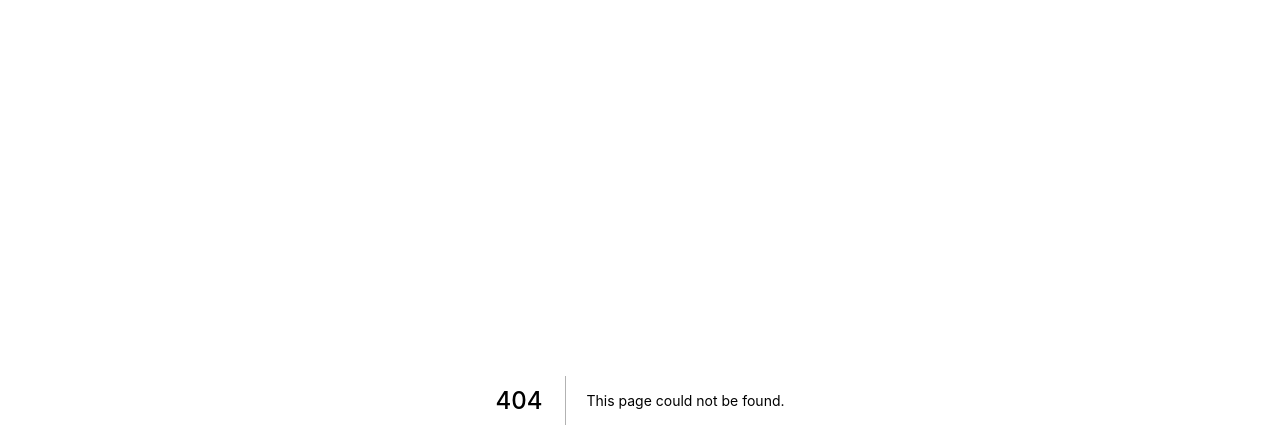
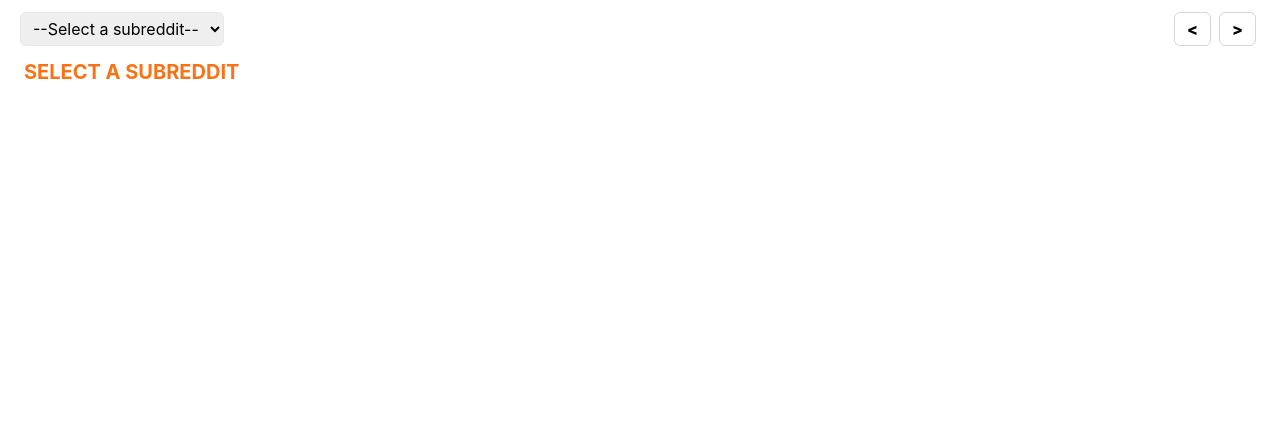
Before and after one commit to panzerstadt/tut-xstate-nextjs, a Next.js app: page /reddit-simple in a window 1280 px wide. Before the commit this address had no page. Shown: the top 448 px of the page. Built offline with nearby package versions, Linux system fonts and the light colour scheme.

Commit message:
copy over single function version

```diff
--- /dev/null
+++ b/pages/reddit-simple.tsx
@@ -0,0 +1,200 @@
+import { useMachine } from "@xstate/react";
+import React, { useEffect } from "react";
+import { assign, createMachine, EventObject } from "xstate";
+import Image from "next/image";
+
+enum EventType {
+  SELECT = "SELECT",
+}
+
+const invokeFetchSubreddit = (context: Context) => {
+  const { subreddit } = context;
+
+  return fetch(`https://www.reddit.com/r/${subreddit}.json`)
+    .then((response) => response.json())
+    .then((json) =>
+      json.data.children.map((child: { data: unknown }) => child.data)
+    );
+};
+
+interface Context {
+  subreddit: string | null | undefined;
+  posts: any; // TODO:
+}
+
+interface Event extends EventObject {
+  name?: string;
+}
+
+export const redditMachine = createMachine<Context, Event>({
+  id: "reddit",
+  initial: "idle",
+  context: {
+    subreddit: null,
+    posts: null,
+  },
+  states: {
+    idle: {},
+    selected: {
+      // when selected, start loading data
+      initial: "loading",
+      states: {
+        loading: {
+          invoke: {
+            id: "fetch-subreddit",
+            src: invokeFetchSubreddit,
+            onDone: {
+              target: "loaded",
+              actions: assign({
+                posts: (context, event) => event.data,
+              }),
+            },
+            onError: "failed",
+          },
+        },
+        loaded: {},
+        failed: {},
+      },
+    },
+  },
+  on: {
+    // top level transition event (global?)
+    [EventType.SELECT]: {
+      target: ".selected", // relative gosh
+      actions: assign({
+        subreddit: (context, event: Event) => event.name,
+      }),
+    },
+  },
+});
+
+// sample SELECT event
+const selectEvent: Event = {
+  type: EventType.SELECT, // event type
+  name: "reactjs", // subreddit name
+};
+
+const Reddit = () => {
+  const subreddits = ["mechanicalkeyboards", "frontend", "reactjs", "vuejs"];
+  const [state, send] = useMachine(redditMachine);
+  const { subreddit, posts } = state.context as Context;
+
+  const handleTab = (e: KeyboardEvent, machineState: typeof state) => {
+    const currentSubreddit = machineState.context.subreddit;
+    if (e.code === "Comma") {
+      const prevIndex = subreddits.findIndex((v) => v === currentSubreddit) - 1;
+      console.log("prev index", prevIndex);
+      const prevSubreddit =
+        subreddits[prevIndex] || subreddits[subreddits.length - 1];
+      send("SELECT", { name: prevSubreddit });
+    }
+    if (e.code === "Period") {
+      const nextIndex = subreddits.findIndex((v) => v === currentSubreddit) + 1;
+      const nextSubreddit = subreddits[nextIndex] || subreddits[0];
+      send("SELECT", { name: nextSubreddit });
+    }
+  };
+  useEffect(() => {
+    window.addEventListener("keypress", (e) => handleTab(e, state));
+    return () => {
+      window.removeEventListener("keypress", (e) => handleTab(e, state));
+    };
+  }, [state]);
+
+  return (
+    <main className="flex flex-col items-start justify-start h-screen">
+      <header className="py-3 px-5 w-full flex justify-between">
+        <select
+          className="border px-2 py-1 rounded-md"
+          onChange={(e) => {
+            e.target.value && send("SELECT", { name: e.target.value });
+          }}
+        >
+          <option value="">--Select a subreddit--</option>
+          {subreddits.map((subreddit) => {
+            return (
+              <option
+                key={subreddit}
+                selected={state.context.subreddit === subreddit}
+              >
+                {subreddit}
+              </option>
+            );
+          })}
+        </select>
+
+        <div>
+          <button
+            className="px-3 font-extrabold"
+            onClick={() => handleTab({ code: "Comma" } as KeyboardEvent, state)}
+          >
+            {"<"}
+          </button>
+          <button
+            className="px-3 font-extrabold"
+            onClick={() =>
+              handleTab({ code: "Period" } as KeyboardEvent, state)
+            }
+          >
+            {">"}
+          </button>
+        </div>
+      </header>
+
+      <section className="overflow-auto px-6 w-full h-full">
+        <h1 className="font-bold text-xl uppercase text-orange-500 mb-3">
+          {state.matches("idle") ? "Select a subreddit" : subreddit}
+        </h1>
+        {state.matches({ selected: "loading" }) && (
+          <div
+            style={{ height: "80vh" }}
+            className="w-full h-full flex flex-col items-center justify-center gap-6 overflow-hidden"
+          >
+            <div className="h-6 w-6 rounded-md bg-gray-900 animate-spin"></div>
+            <h1 className="animate-pulse">Loading...</h1>
+          </div>
+        )}
+        {state.matches({ selected: "loaded" }) && (
+          <ul className="grid lg:grid-cols-5 sm:grid-cols-3 grid-cols-1 gap-3">
+            {posts.map((post: any) => {
+              const previewImage = {
+                url: post.thumbnail,
+                height: post.thumbnail_height,
+                width: post.thumbnail_width,
+              };
+
+              return (
+                <li key={post.title}>
+                  <a
+                    href={"https://www.reddit.com" + post.permalink}
+                    target="__blank"
+                  >
+                    <div className="h-full border rounded-md p-3 bg-gray-50 hover:bg-orange-100">
+                      <h2 title={post.title} className="font-bold truncate">
+                        {post.title}
+                      </h2>
+
+                      <p className="line-clamp-3 text-xs">{post.selftext}</p>
+                      {post.thumbnail.includes("http") && (
+                        <div className="w-full flex items-center justify-center pt-2">
+                          <Image
+                            src={previewImage.url}
+                            height={previewImage.height}
+                            width={previewImage.width}
+                            alt={post.title}
+                          />
+                        </div>
+                      )}
+                    </div>
+                  </a>
+                </li>
+              );
+            })}
+          </ul>
+        )}
+      </section>
+    </main>
+  );
+};
+
+export default Reddit;
```
